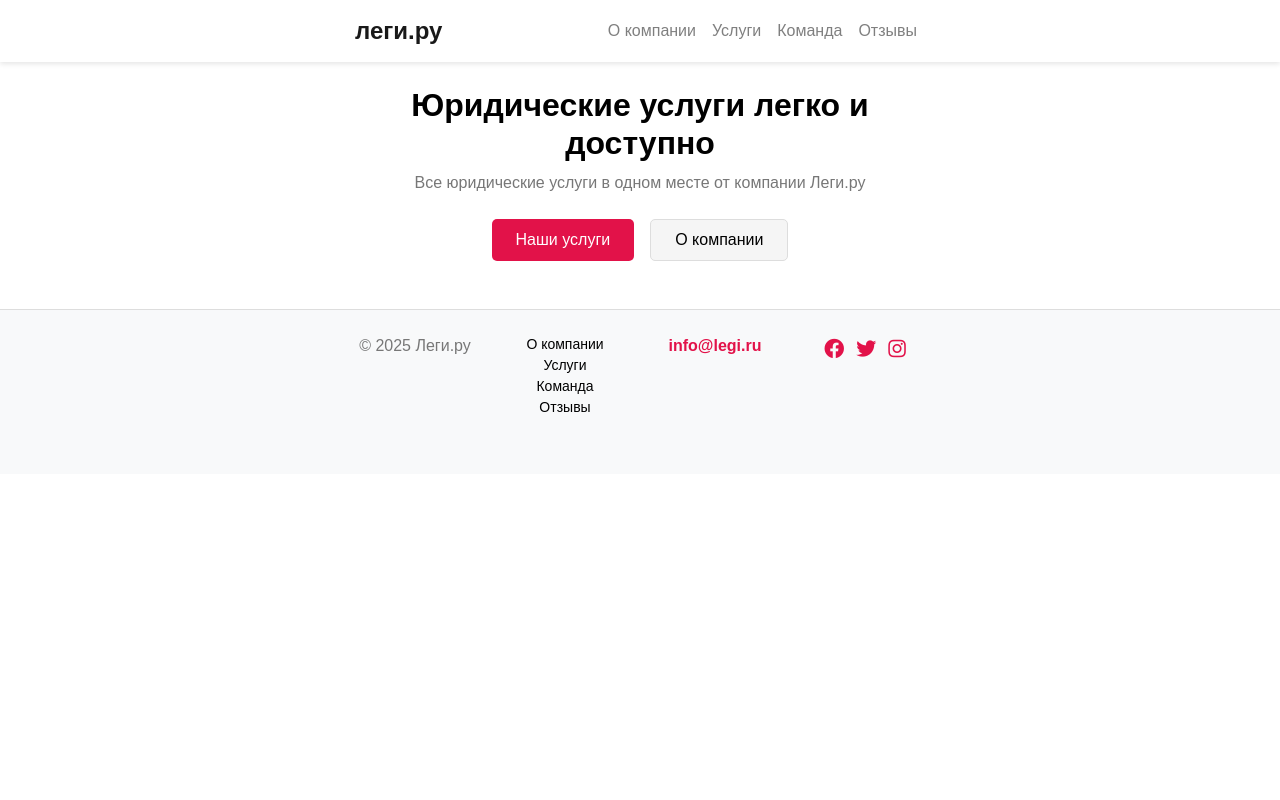
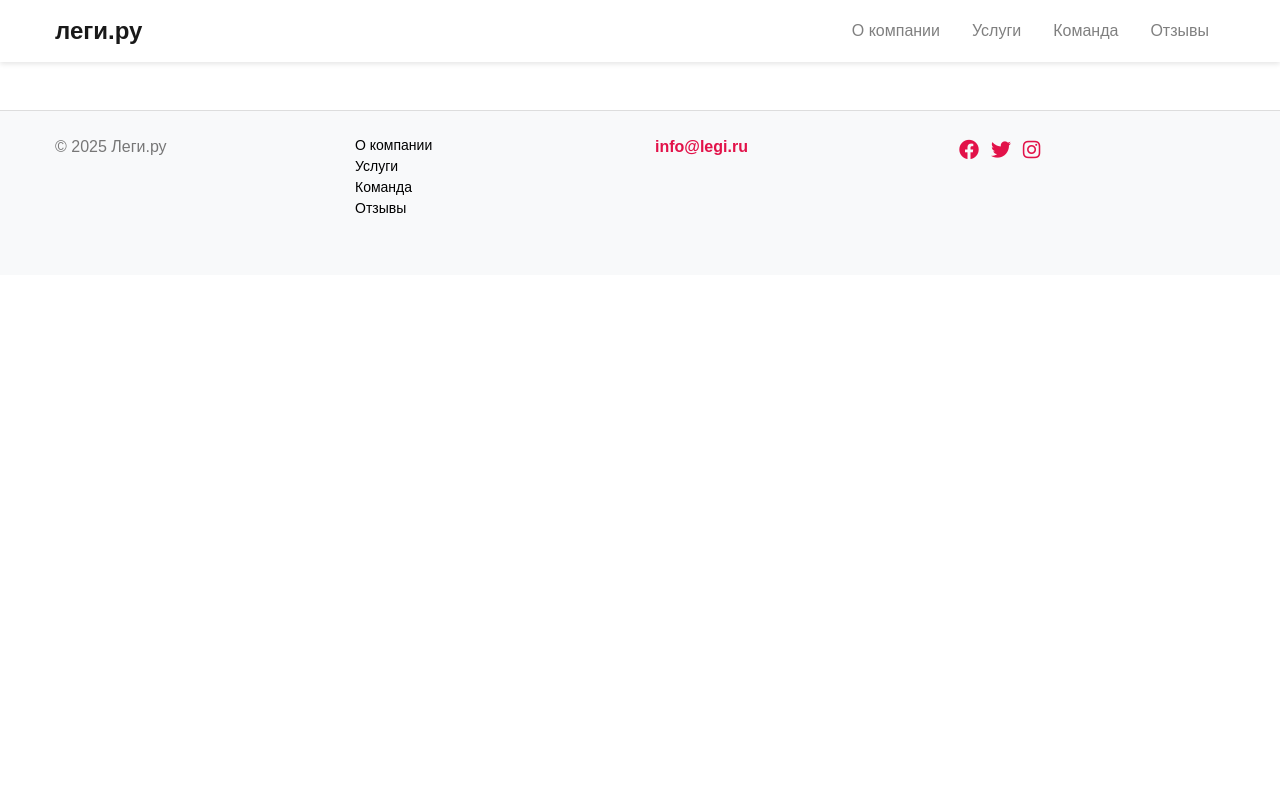
Before and after one commit to Maur1ck/-work1, a Flask app: page / in a window 1280 px wide. Run offline with Flask 3, Linux system fonts and the light colour scheme; some libraries are stand-ins or nearby versions.

Commit message:
Подправил header и сделал block в base, чтобы страница была в отдельном файле

```diff
--- a/static/css/css.css
+++ b/static/css/css.css
@@ -2,20 +2,36 @@
     margin: 0;
     padding: 0;
     font-family: Montserat, sans-serif;
-    justify-content: center;
-    align-items: center;
-    height: 100vh;
     background-color: #ffffff;
-        }
+}
+
+
 header {
     background-color: white;
     box-shadow: 0 2px 5px rgba(0, 0, 0, 0.1);
-        }
+    padding: 10px 0; /* Добавим вертикальные отступы */
+    position: relative;
+    z-index: 1000;
+}
+
+.navbar {
+    padding: 0.5rem 1rem; /* Отступы для компактного вида */
+}
 
 .navbar-brand {
     font-weight: bold;
     font-size: 1.5rem;
-        }
+    margin-right: 1rem; /* Добавим отступ справа */
+}
+
+.navbar-nav .nav-item {
+    margin: 0 0.5rem; /* Расстояние между пунктами меню */
+}
+
+.navbar-toggler {
+    border: none; /* Уберём рамку кнопки */
+    outline: none; /* Уберём фокус */
+}
 
 .nav-link {
     font-size: 1rem;
@@ -27,10 +43,11 @@
         }
 
 .container {
-    color: #000000;
-    text-align: center;
-    max-width: 600px;
-        }
+    max-width: 1200px; /* Максимальная ширина контейнера */
+    padding: 0 15px; /* Горизонтальные отступы */
+    margin: 0 auto; /* Центрирование контейнера */
+}
+
 
 h1 {
     font-size: 2rem;
--- a/templates/base.html
+++ b/templates/base.html
@@ -33,14 +33,12 @@
             </div>
         </div>
     </header>
+
     <main class="container mt-4">
-        <h1>Юридические услуги легко и доступно</h1>
-        <p>Все юридические услуги в одном месте от компании Леги.ру</p>
-        <div class="buttons">
-            <button class="btn btn-primary">Наши услуги</button>
-            <button class="btn btn-secondary">О компании</button>
-        </div>
+        {% block content %}
+        {% endblock %}
     </main>
+
     <footer class="bg-light text-dark mt-5">
         <div class="container py-4">
             <div class="row">
--- /dev/null
+++ b/templates/main.html
@@ -0,0 +1,5 @@
+{% extends "base.html" %}
+
+{% block content %}
+
+{% endblock %}
```
